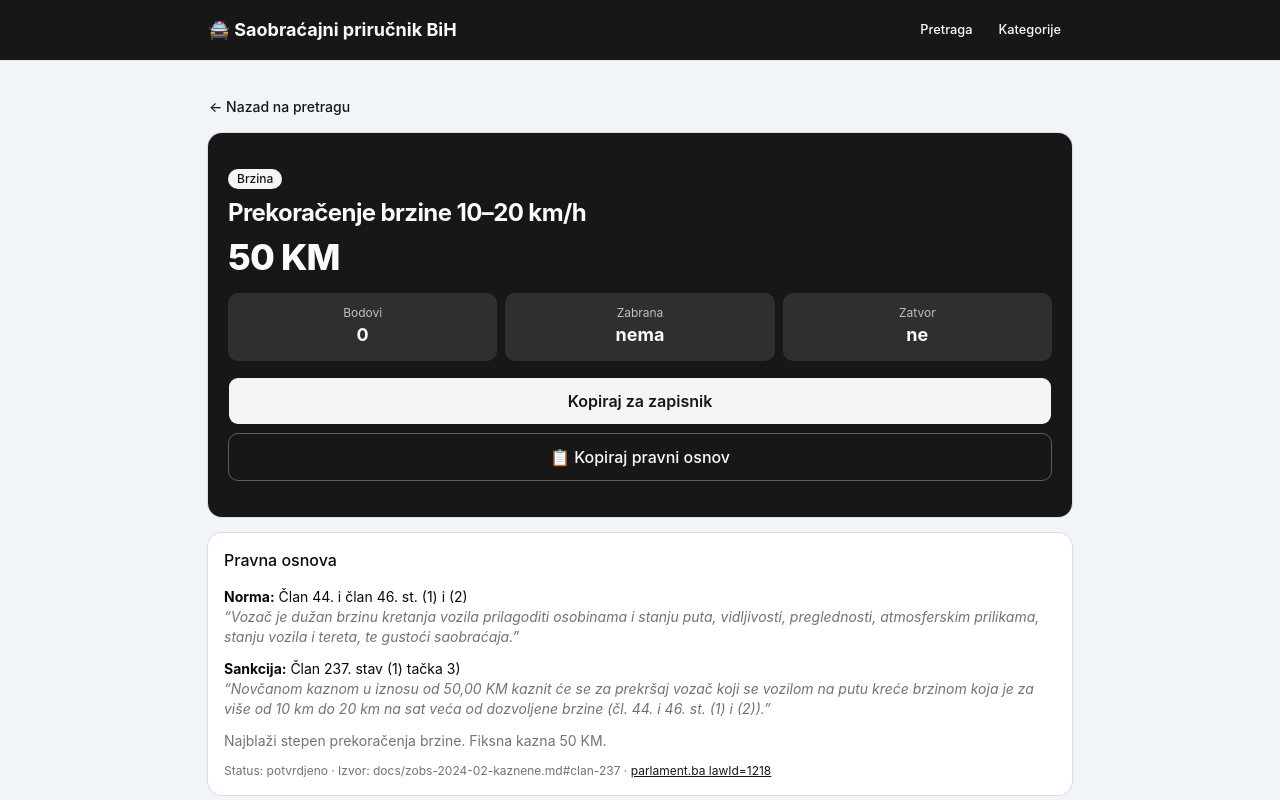
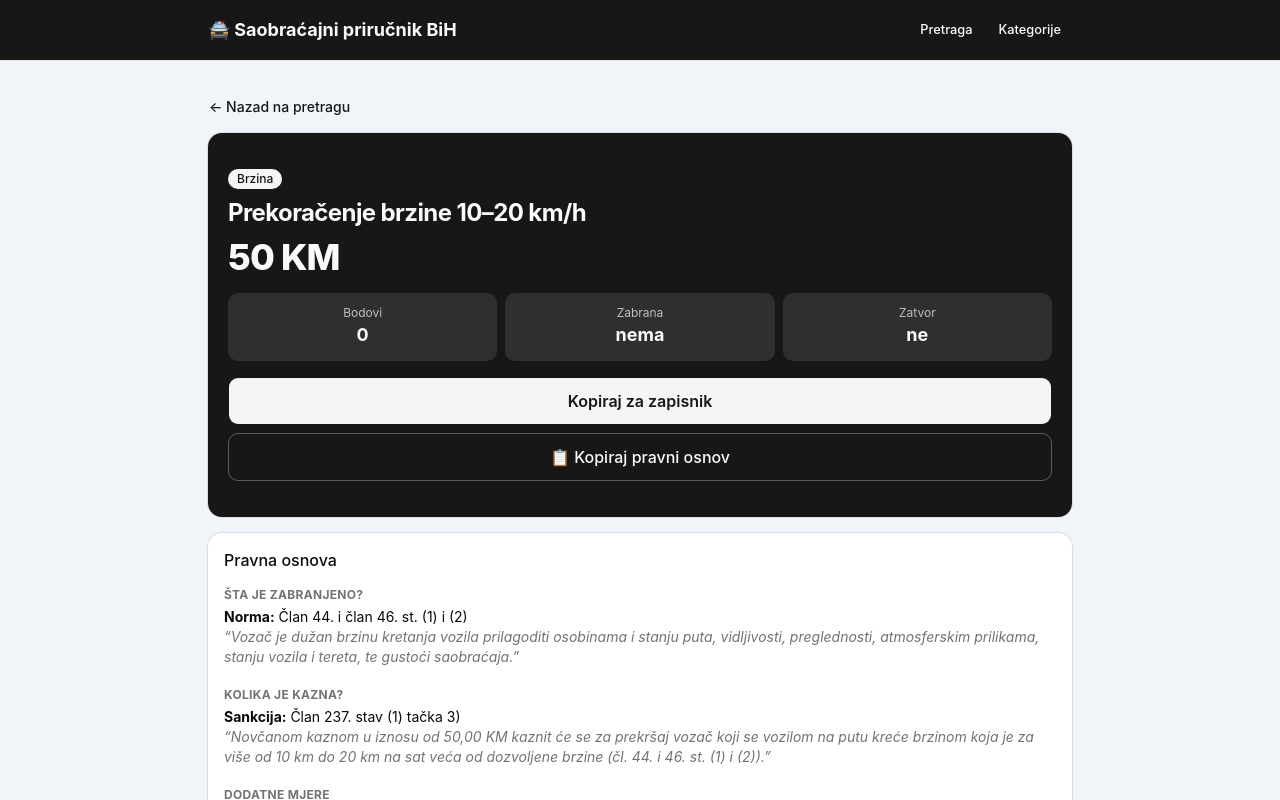
Before and after one commit to adnanh2803/ZOOBS, a SvelteKit app: page /prekrsaj/brzina-10-20 in a window 1280 px wide. Shown: the top 800 px of the page. Built offline with nearby package versions, Linux system fonts and the light colour scheme.

Commit message:
Detail card: rule vs sanction vs measures blocks

```diff
--- a/src/routes/prekrsaj/[id]/+page.svelte
+++ b/src/routes/prekrsaj/[id]/+page.svelte
@@ -82,16 +82,27 @@
 		<Card.Header>
 			<Card.Title>Pravna osnova</Card.Title>
 		</Card.Header>
-		<Card.Content class="space-y-3 text-sm">
-			<div>
-				<p><strong>Norma:</strong> {v.clan_norme}</p>
+		<Card.Content class="space-y-5 text-sm">
+			<section>
+				<h3 class="text-xs font-bold tracking-wide text-muted-foreground uppercase">
+					Šta je zabranjeno?
+				</h3>
+				<p class="mt-1"><strong>Norma:</strong> {v.clan_norme}</p>
 				<p class="text-muted-foreground italic">“{v.citat_norme}”</p>
-			</div>
-			<div>
-				<p><strong>Sankcija:</strong> {v.clan_sankcije}</p>
+			</section>
+			<section>
+				<h3 class="text-xs font-bold tracking-wide text-muted-foreground uppercase">
+					Kolika je kazna?
+				</h3>
+				<p class="mt-1"><strong>Sankcija:</strong> {v.clan_sankcije}</p>
 				<p class="text-muted-foreground italic">“{v.citat_sankcije}”</p>
-			</div>
-			<p class="text-muted-foreground">{v.opis}</p>
+			</section>
+			<section>
+				<h3 class="text-xs font-bold tracking-wide text-muted-foreground uppercase">
+					Dodatne mjere
+				</h3>
+				<p class="mt-1 text-muted-foreground">{v.opis}</p>
+			</section>
 			<p class="text-xs text-muted-foreground">
 				Status: {v.status} · Izvor: {v.source_md} ·
 				<a
```
Also changed, not shown: screenshots/ui-blocks-desktop.png (added), screenshots/ui-blocks-mobile.png (added).
